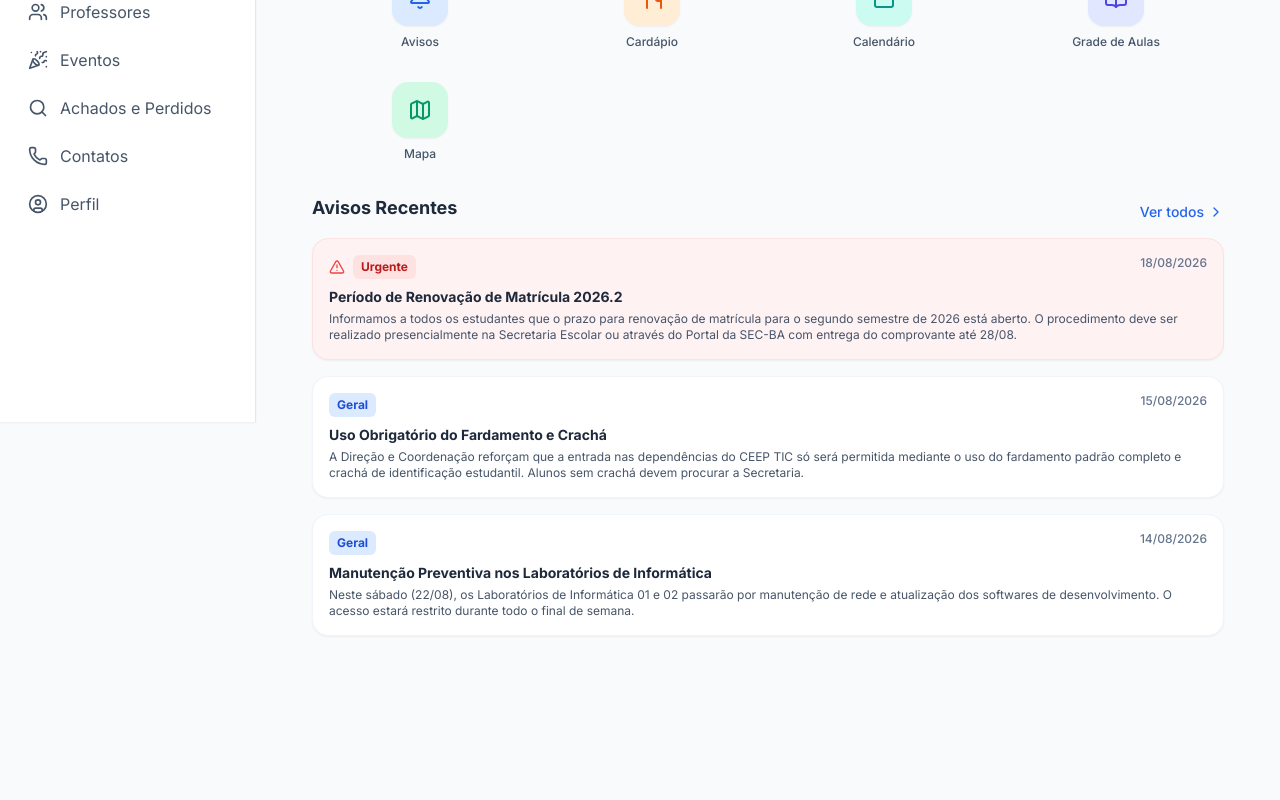
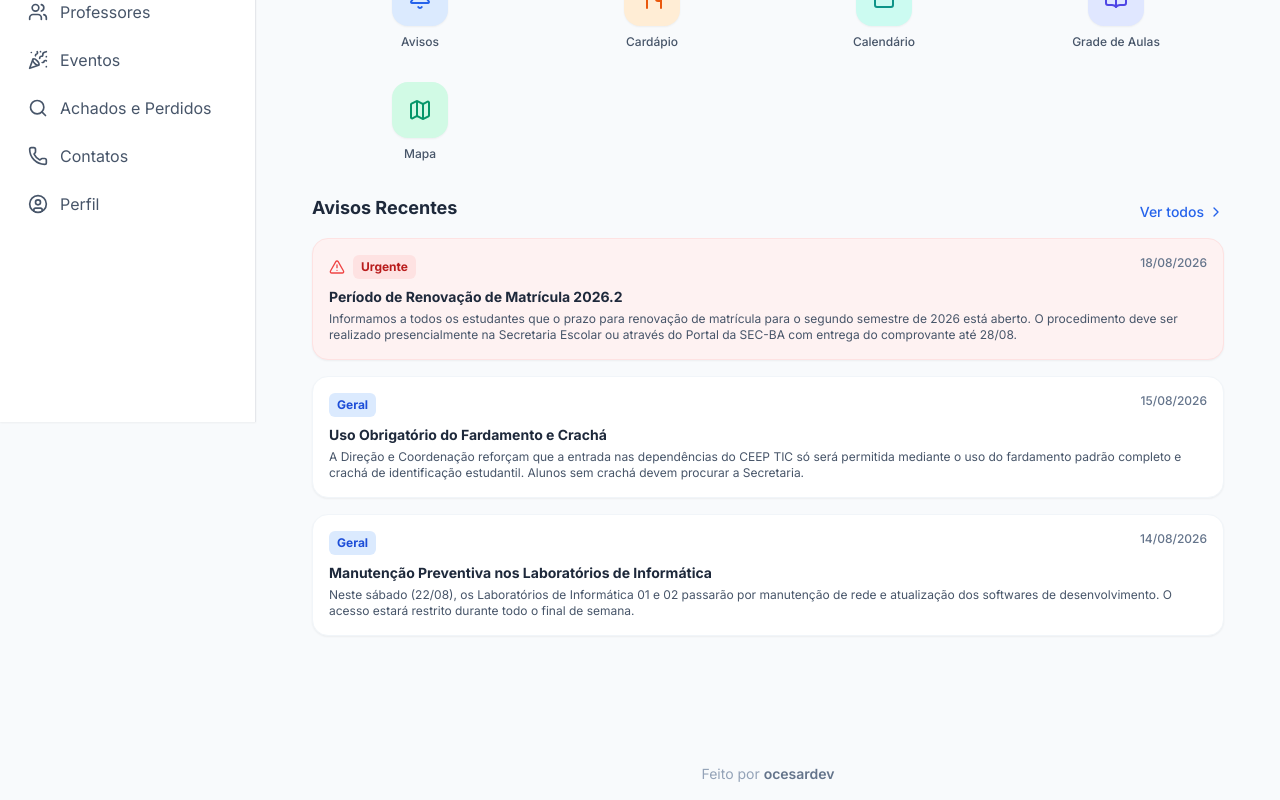
Before and after one commit to VeectorVt/comunica-ceeptic, a React (Vite) app: page / in a window 1280 px wide. Shown: the part 378-1178 px from the top of the page. Before the commit the page ends 1126 px from the top, so only its background shows below. Built offline with nearby package versions, Linux system fonts and the light colour scheme.

Commit message:
marca d'agua

```diff
--- a/src/components/Layout.jsx
+++ b/src/components/Layout.jsx
@@ -16,7 +16,7 @@ export default function Layout() {
       <div className="flex flex-1 pt-16">
         <Sidebar isOpen={isSidebarOpen} onClose={() => setSidebarOpen(false)} />
 
-        <main className="flex-1 w-full md:pl-64 pb-16 md:pb-0 relative overflow-x-hidden">
+        <main className="flex-1 w-full md:pl-64 pb-16 md:pb-0 relative overflow-x-hidden flex flex-col">
           <AnimatePresence mode="wait">
             <motion.div
               key={location.pathname}
@@ -24,11 +24,15 @@ export default function Layout() {
               animate={{ opacity: 1, y: 0 }}
               exit={{ opacity: 0, y: -10 }}
               transition={{ duration: 0.2 }}
-              className="p-4 md:p-6 lg:p-8 h-full max-w-5xl mx-auto"
+              className="p-4 md:p-6 lg:p-8 h-full max-w-5xl mx-auto flex-1"
             >
               <Outlet />
             </motion.div>
           </AnimatePresence>
+
+          <footer className="w-full py-4 text-center text-sm text-slate-400 mt-auto">
+            Feito por <span className="font-semibold text-slate-500">ocesardev</span>
+          </footer>
         </main>
       </div>
 
```
